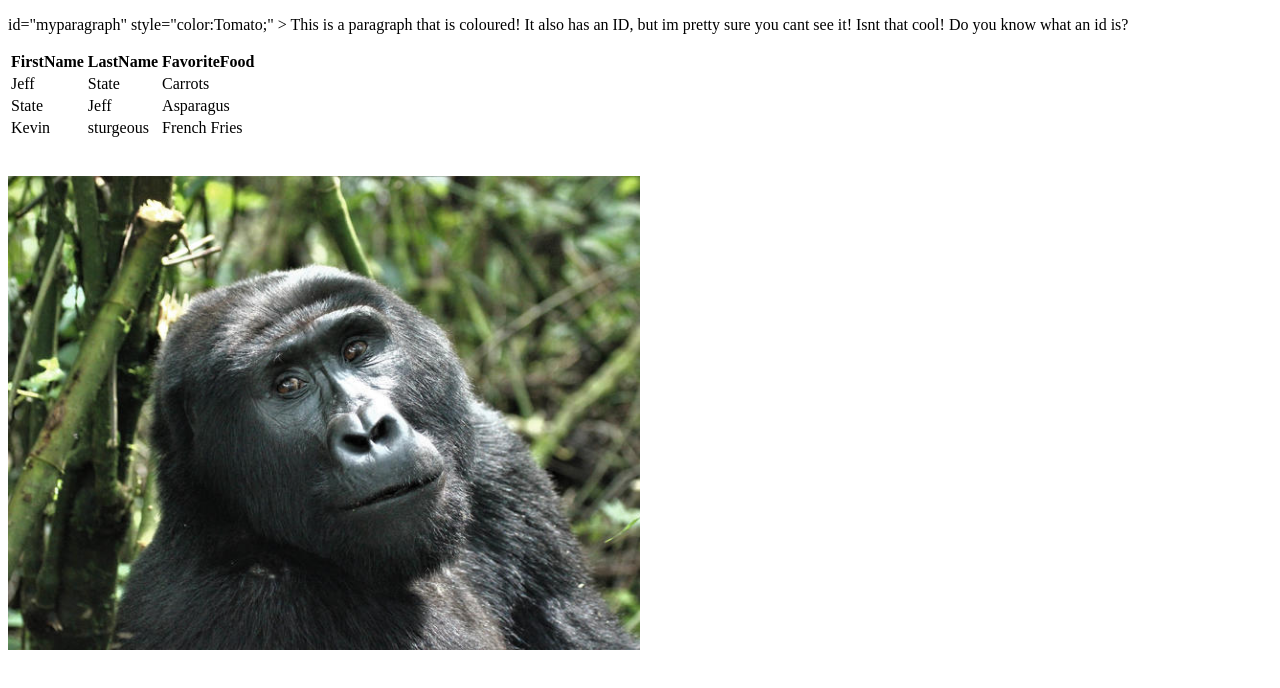
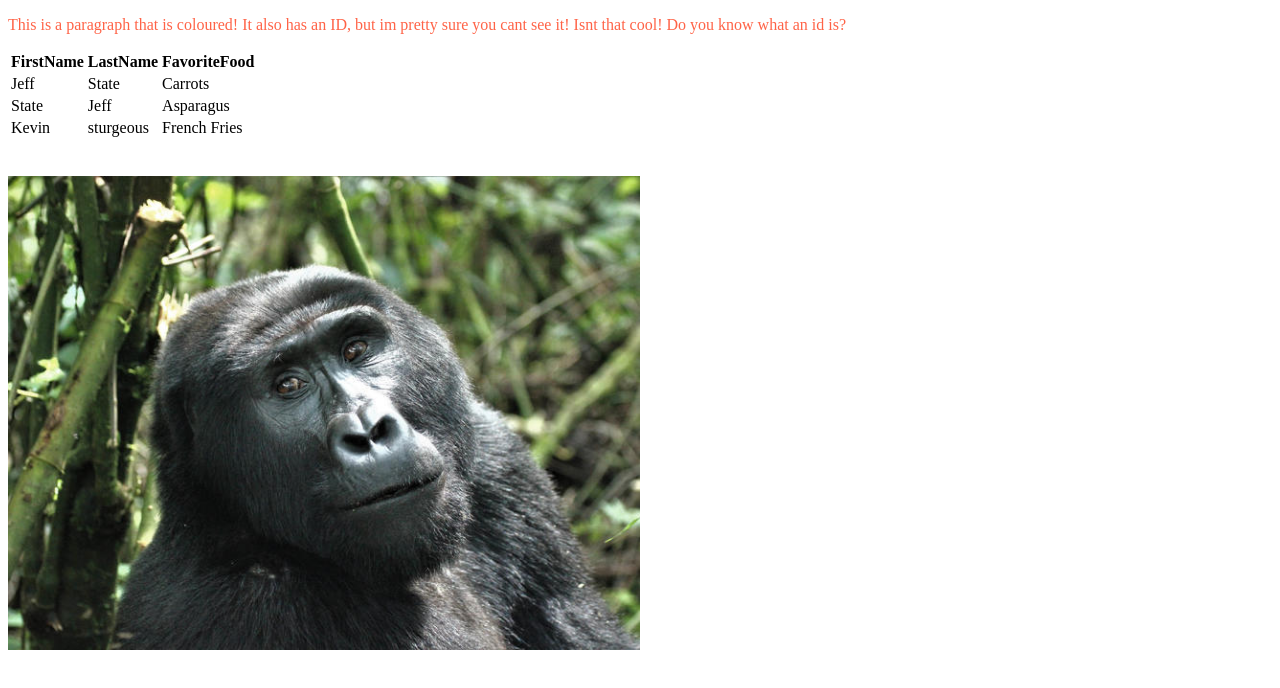
Before and after one commit to JacksonNaufal/-ICS2O-Unit2-06-HTML, a plain HTML site: page index.html in a window 1280 px wide. Drawn offline with Linux system fonts and the light colour scheme.

Commit message:
Special Character EDIT

```diff
--- a/index.html
+++ b/index.html
@@ -7,7 +7,7 @@
     <link href="style.css" rel="stylesheet" type="text/css" />
   </head>
   <body>
-  <p> id="myparagraph" style="color:Tomato;" > This is a paragraph that is coloured! It also has an ID, but im pretty sure you cant see it! Isnt that cool! Do you know what an id is? </p>
+  <p id="myparagraph" style="color:Tomato;" > This is a paragraph that is coloured! It also has an ID, but im pretty sure you cant see it! Isnt that cool! Do you know what an id is? </p>
   <table id="mytable" style="width:100px" >
     <tr>
       <th> FirstName </th>
```
